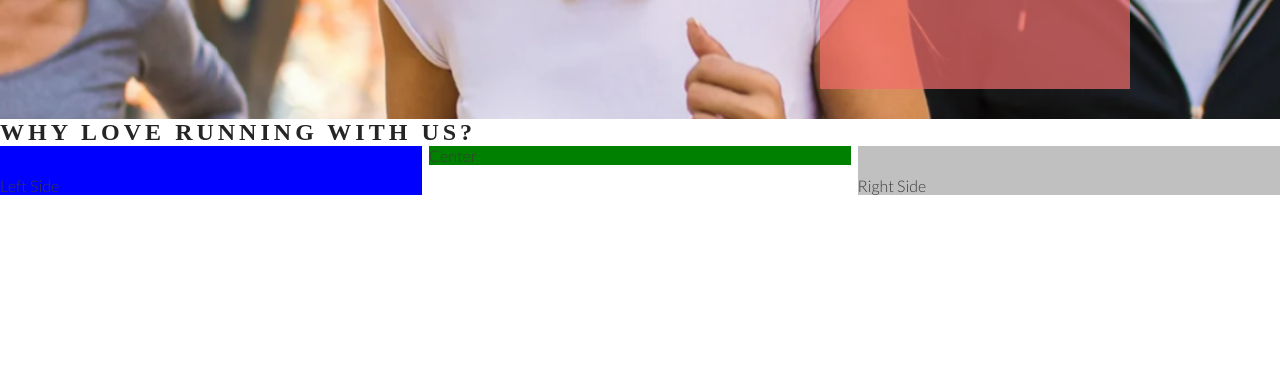
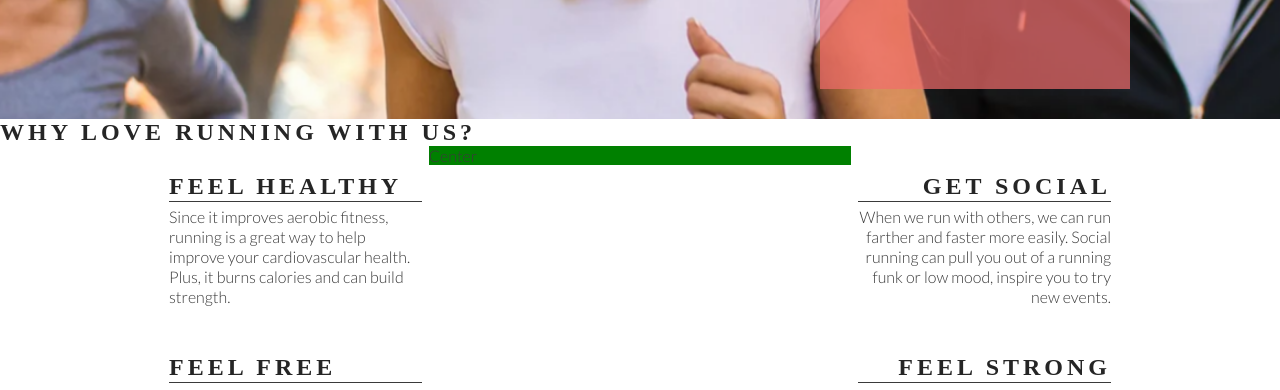
Before and after one commit to Maurizio-GitHub/love-running, a plain HTML site: page index.html in a window 1280 px wide. Shown: the part 556-946 px from the top of the page. Drawn offline with nearby package versions, Linux system fonts and the light colour scheme.

Commit message:
Feat: added left-about and right-about sections and style

```diff
--- a/assets/css/style.css
+++ b/assets/css/style.css
@@ -1,4 +1,4 @@
-/* Main Rules */
+/* Base Rules */
 @import url('https://fonts.googleapis.com/css2?family=Lato:wght@300&family=Oswald&display=swap');
 
 * {
@@ -116,14 +116,12 @@ h1, h2 {
     padding-top: 30px;
     width: 33%;
     float: left;
-    background-color: blue;
 }
 
 #right-about {
     padding-top: 30px;
     width: 33%;
     float: right;
-    background-color: silver;
 }
 
 #center-about {
@@ -131,3 +129,33 @@ h1, h2 {
     margin: 0 auto;
     background-color: green;
 }
+
+hr {
+    border-top: 1px solid #3a3a3a;
+    width: 100%;
+    margin: 5px 0;
+}
+
+.left-about-heading {
+    width: 60%;
+    float: right;
+    line-height: 20px;
+    clear: both;
+    margin-bottom: 50px;
+}
+
+.right-about-heading {
+    width: 60%;
+    float: left;
+    line-height: 20px;
+    clear: both;
+    margin-bottom: 50px;
+}
+
+.right-about-heading > h2 {
+    text-align: right;
+}
+
+.right-about-heading > p {
+    text-align: right;
+}
--- a/index.html
+++ b/index.html
@@ -39,8 +39,38 @@
     </section>
     <section id="club-ethos">
         <h1>Why Love Running With Us?</h1>
-        <div id="left-about">Left Side</div>
-        <div id="right-about">Right Side</div>
+        <div id="left-about">
+            <div class="left-about-heading">
+                <h2>Feel Healthy</h2>
+                <hr>
+                <p>
+                    Since it improves aerobic fitness, running is a great way to help improve your cardiovascular health. Plus, it burns calories and can build strength.
+                </p>
+            </div>
+            <div class="left-about-heading">
+                <h2>Feel Free</h2>
+                <hr>
+                <p>
+                    Physical exercise, running included, is known to release endorphins in the brain. Endorphins make you more energetic, more awake and, yes, happier.
+                </p>
+            </div>
+        </div>
+        <div id="right-about">
+            <div class="right-about-heading">
+                <h2>Get Social</h2>
+                <hr>
+                <p>
+                    When we run with others, we can run farther and faster more easily. Social running can pull you out of a running funk or low mood, inspire you to try new events.
+                </p>
+            </div>
+            <div class="right-about-heading">
+                <h2>Feel Strong</h2>
+                <hr>
+                <p>
+                    Running strengthens your heart by pumping blood more effectively through your body.
+                </p>
+            </div>
+        </div>
         <div id="center-about">Center</div>
     </section>
     <section>Running locations, distances and times</section>
```
